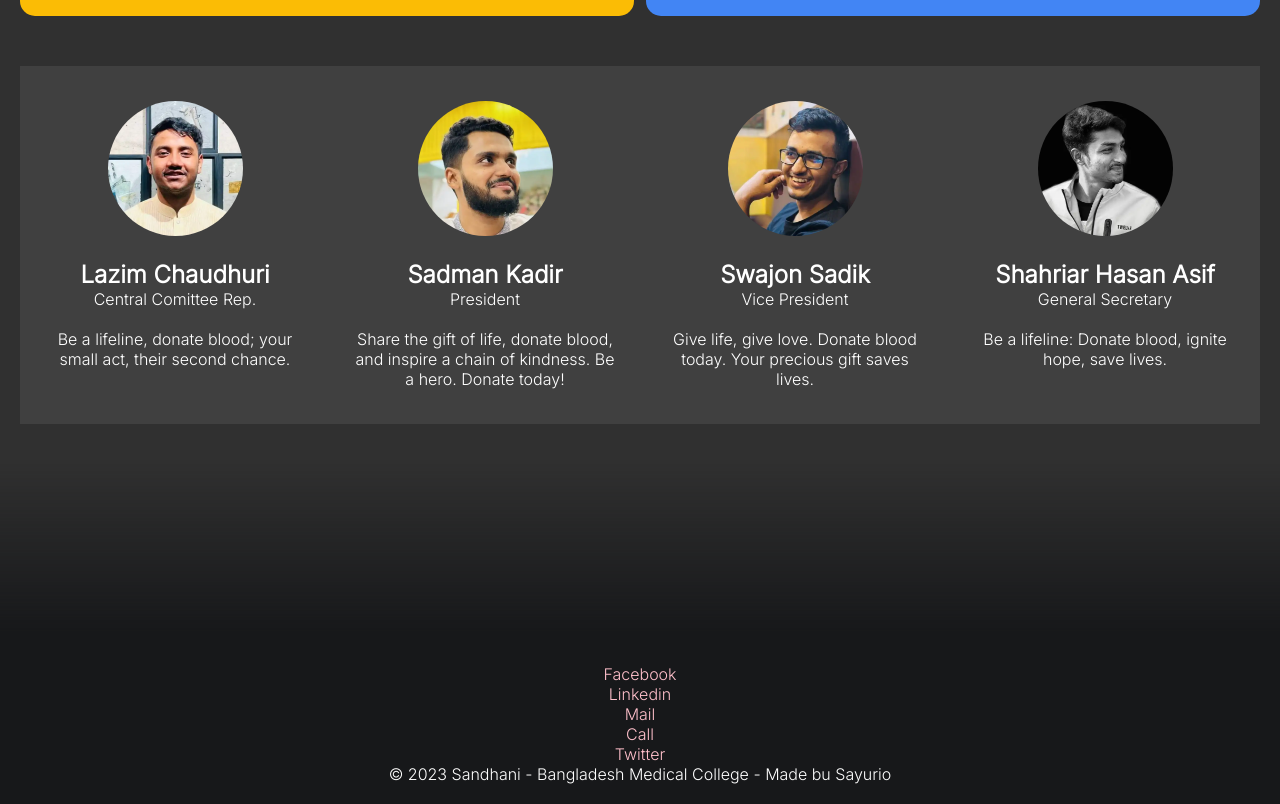
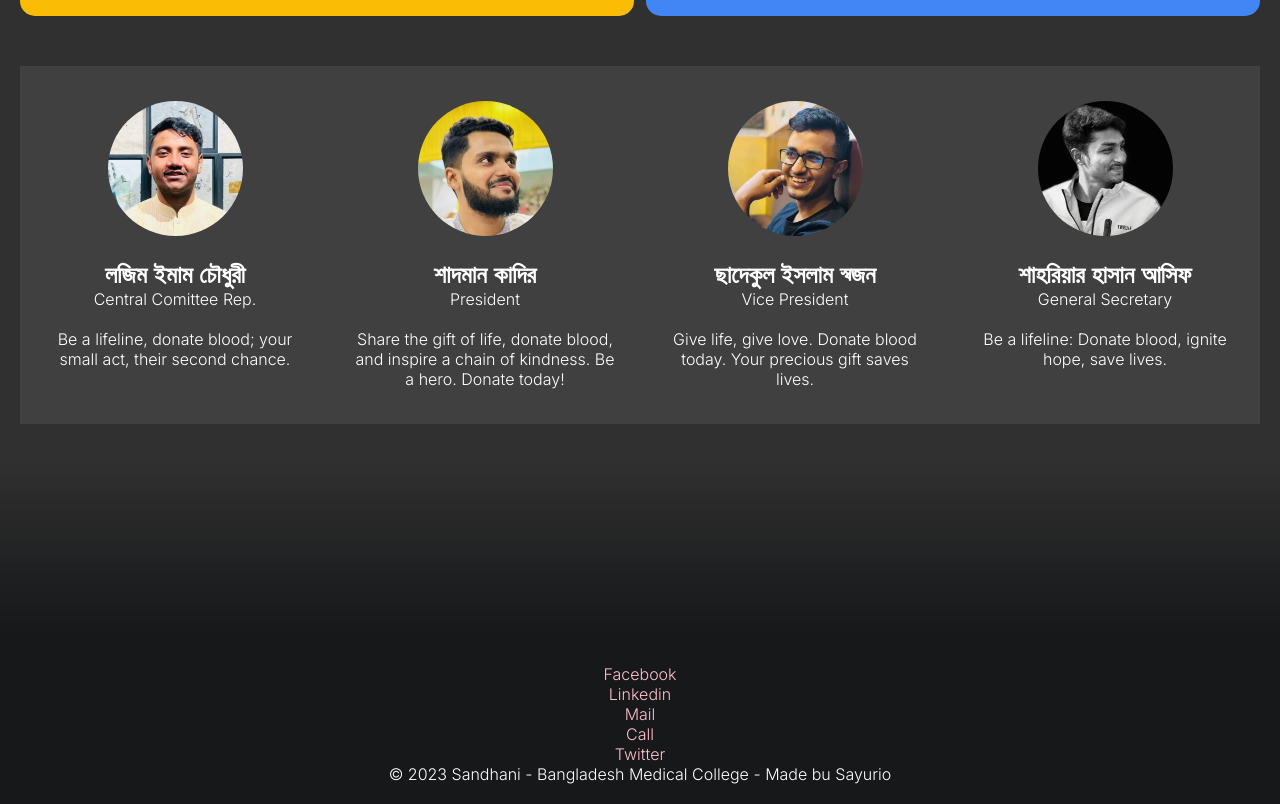
Before and after one commit to moyshik7/sbmcu, a Next.js app: page / in a window 1280 px wide. Shown: the part 1339-2143 px from the top of the page. Built offline with nearby package versions, Linux system fonts and the light colour scheme; a web font is replaced by a local one.

Commit message:
Update names in bengali

```diff
--- a/pages/index.tsx
+++ b/pages/index.tsx
@@ -83,28 +83,28 @@ const HomePage = () => {
             <div className={styles.category}>
                 <div className={`${styles.panel} ${styles.bg_gray}`}>
                     <img src="/pfp/pfp_central.webp" alt="picture of central comittee representative" />
-                    <h2>Lazim Chaudhuri</h2>
+                    <h2>লজিম ইমাম চৌধুরী</h2>
                     <p>Central Comittee Rep.</p>
                     <br />
                     <p>Be a lifeline, donate blood; your small act, their second chance.</p>
                 </div>
                 <div className={`${styles.panel} ${styles.bg_gray}`}>
                     <img src="/pfp/pfp_president.webp" alt="picture of president" />
-                    <h2>Sadman Kadir</h2>
+                    <h2>শাদমান কাদির</h2>
                     <p>President</p>
                     <br />
                     <p>Share the gift of life, donate blood, and inspire a chain of kindness. Be a hero. Donate today!</p>
                 </div>
                 <div className={`${styles.panel} ${styles.bg_gray}`}>
                     <img src="/pfp/pfp_vp.webp" alt="picture of vice president" />
-                    <h2>Swajon Sadik</h2>
+                    <h2>ছাদেকুল ইসলাম স্বজন</h2>
                     <p>Vice President</p>
                     <br />
                     <p>Give life, give love. Donate blood today. Your precious gift saves lives.</p>
                 </div>
                 <div className={`${styles.panel} ${styles.bg_gray}`}>
                     <img src="/pfp/pfp_secretary.webp" alt="picture of general secretary" />
-                    <h2>Shahriar Hasan Asif</h2>
+                    <h2>শাহরিয়ার হাসান আসিফ</h2>
                     <p>General Secretary</p>
                     <br />
                     <p>Be a lifeline: Donate blood, ignite hope, save lives.</p>
```
